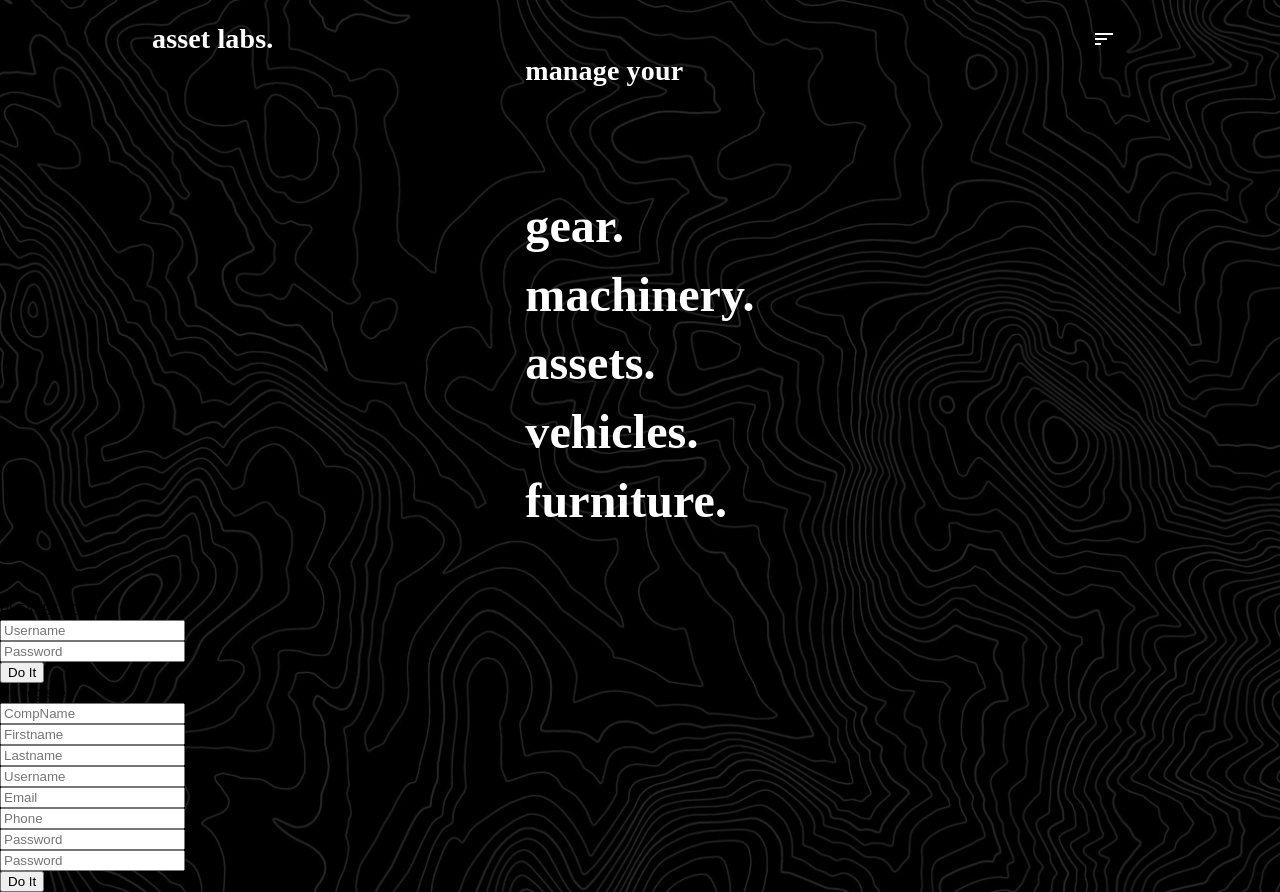
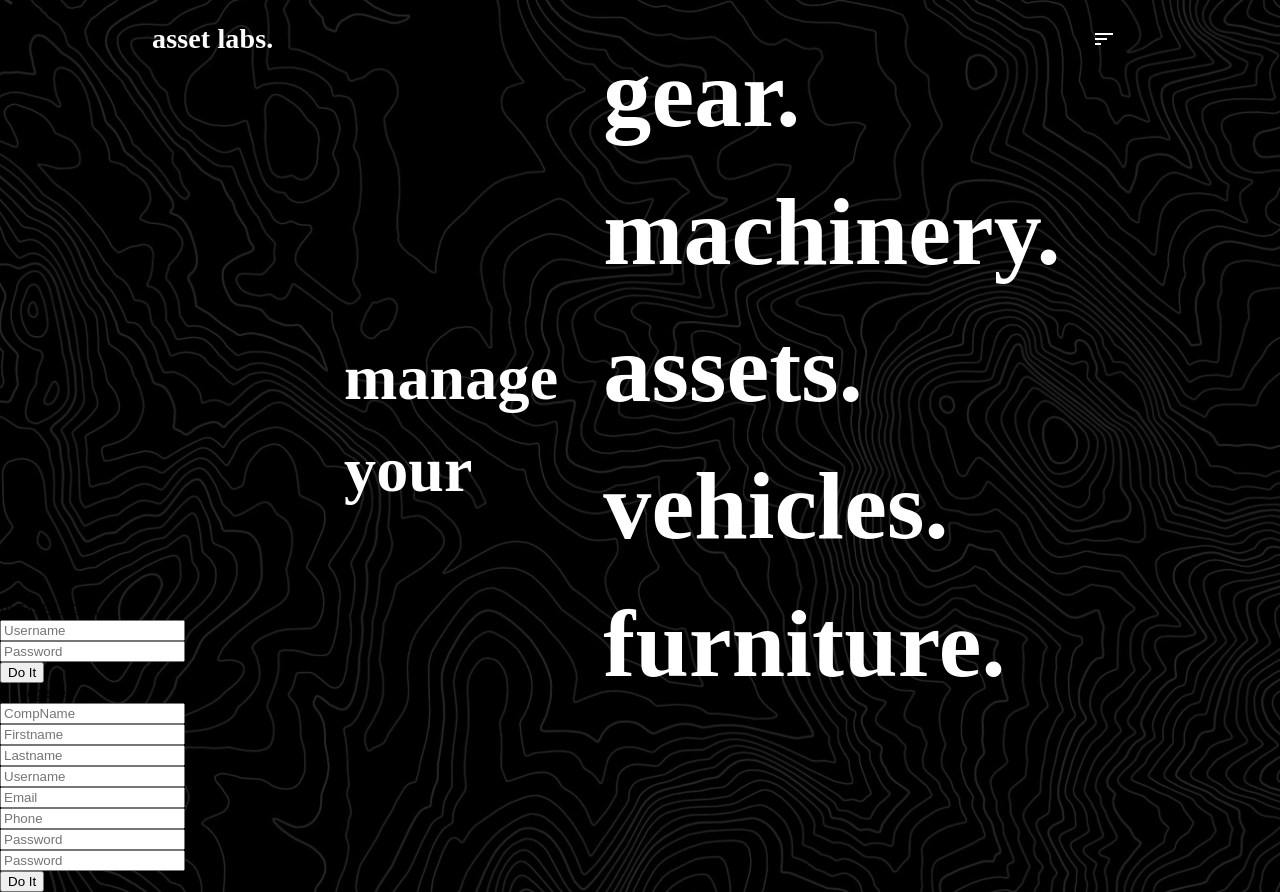
Before and after one commit to benigmatic/cop-4331-16, a React (Create React App) app in the folder frontend/: page / in a window 1280 px wide. Built offline with nearby package versions, Linux system fonts and the light colour scheme.

Commit message:
Corrected alignment for Desktop Front Page manageYours

```diff
--- a/frontend/src/components/NavBar.js
+++ b/frontend/src/components/NavBar.js
@@ -2,6 +2,7 @@ import React from 'react';
 import { makeStyles } from '@material-ui/core/styles';
 import { AppBar, IconButton, Toolbar, Collapse } from '@material-ui/core';
 import SortIcon from '@material-ui/icons/Sort';
+import Box from '@material-ui/core/Box';
 
 const useStyles = makeStyles((theme) => ({
     root: {
@@ -26,11 +27,14 @@ const useStyles = makeStyles((theme) => ({
         width: '80%',
         margin: '0 auto',
     },
-    leftContainer: {
-        justifyContent: 'left',
-        alignItems: 'center',
+
+    // Changed name from leftContainer to manageYours since using FlexBox
+    manageYours: {
+        // justifyContent: 'left',
+        // alignItems: 'center',
         color: 'white',
         fontFamily: "League Spartan",
+        fontSize: '2rem'
     },
     pointsOfInterest: {
         color: 'white',
@@ -52,7 +56,8 @@ export default function NavBar() {
             </Toolbar>
         </AppBar>
 
-        <div>
+{/* Changed "manage your" and PoI to use FlexBox for Alignment */}
+{/*         <div>
             <h1 className={classes.leftContainer}>
                 manage your
             </h1>
@@ -64,7 +69,28 @@ export default function NavBar() {
                 <br /> vehicles.
                 <br /> furniture.
             </h1>
-        </div>
+        </div>  */}
+
+      <div style={{ width: '30%', height: '11.5%' }}>
+        <Box display="flex" justifyContent="center" m={1} p={1} >
+            <Box className={classes.manageYours} p={1} >
+                <h1>manage your</h1>
+            </Box>
+          </Box>
+      </div>
+
+      <div style={{ width: '20%' }}>
+         <Box display="flex" justifyContent="center" m={1} p={1} >
+            <Box p={1} className={classes.pointsOfInterest}>
+                <h1><br /> gear.
+                    <br /> machinery.
+                   <br /> assets.
+                   <br /> vehicles.
+                   <br /> furniture.
+                </h1>
+            </Box>
+         </Box>
+      </div>
 
     </div>
     );
```
